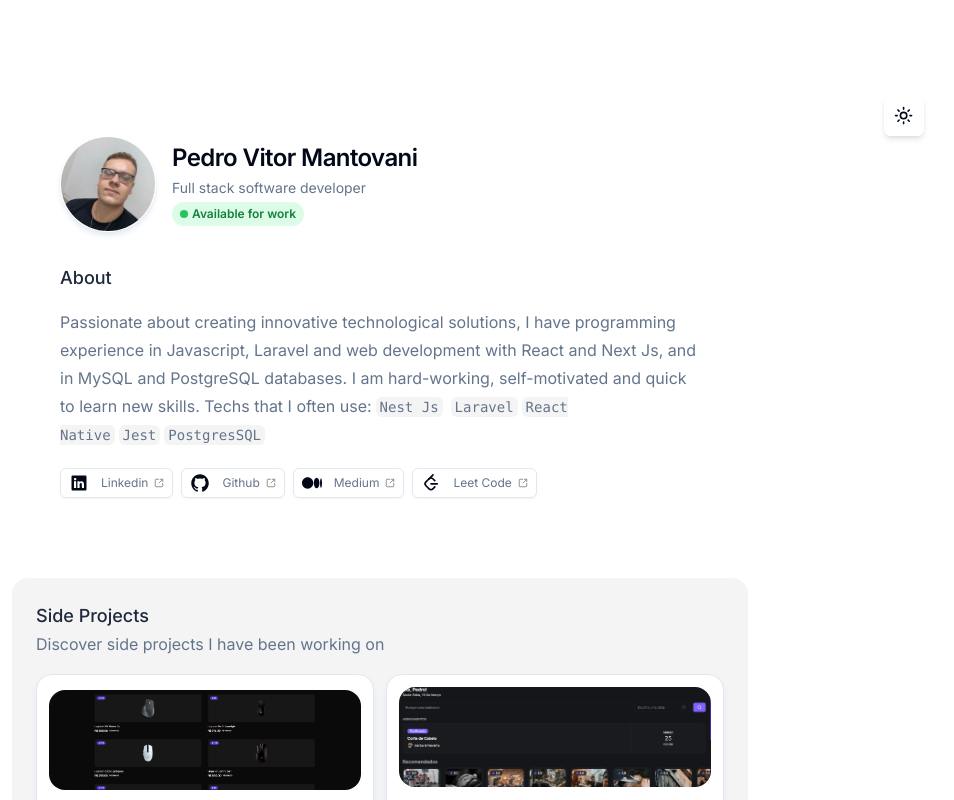
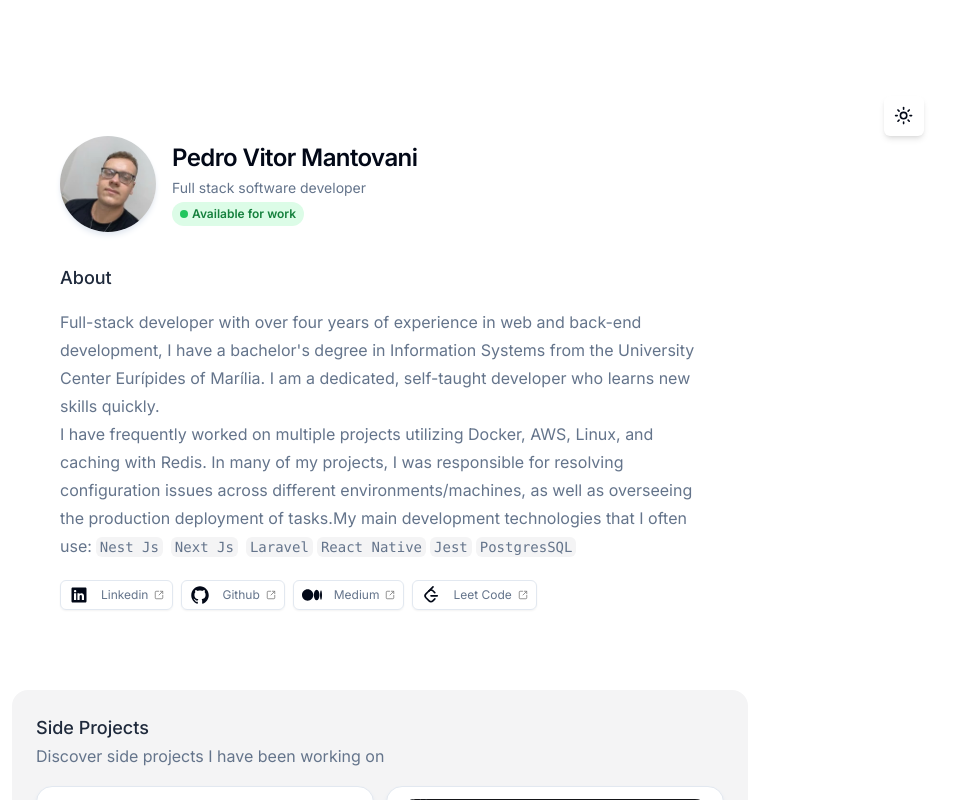
Before and after one commit to Pedrinvits/personal-portfolio, a Next.js app: page / in a window 1280 px wide. Shown: the top 800 px of the page, without its empty margins (260-1214 px from the left). Built offline with nearby package versions, Linux system fonts and the light colour scheme.

Commit message:
feat : change bio text

```diff
--- a/src/components/bio/index.tsx
+++ b/src/components/bio/index.tsx
@@ -11,7 +11,7 @@ const Bio = () => {
         <div className="max-w-2xl px-4">
             <header className="flex flex-col gap-8">
                 <div className="flex items-center gap-4">
-                    <div className="relative flex size-24 shrink-0 overflow-hidden rounded-full border border-white shadow-md shadow-slate-200 dark:border-card dark:shadow-none">
+                    <div className="relative flex size-24 shrink-0 overflow-hidden rounded-full border-none shadow-md shadow-slate-200 dark:border-card dark:shadow-none">
                         <Image src={Picture} width={0} height={0} alt="pedro photo" className="object-cover w-full h-full" />
                     </div>
                     <div className="flex flex-col gap-1">
@@ -28,8 +28,11 @@ const Bio = () => {
                     <div className="flex flex-col gap-4">
                         <h2 className="font-medium text-slate-800 dark:text-white text-lg">About</h2>
                         <p className="leading-7 text-slate-500 dark:text-gray-500">
-                            Passionate about creating innovative technological solutions, I have programming experience in Javascript, Laravel and web development with React and Next Js, and in MySQL and PostgreSQL databases. I am hard-working, self-motivated and quick to learn new skills. Techs that I often use:
+                            Full-stack developer with over four years of experience in web and back-end development, I have a bachelor's degree in Information Systems from the University Center Eurípides of Marília. I am a dedicated, self-taught developer who learns new skills quickly.
+                            <br/>
+                            I have frequently worked on multiple projects utilizing Docker, AWS, Linux, and caching with Redis. In many of my projects, I was responsible for resolving configuration issues across different environments/machines, as well as overseeing the production deployment of tasks.My main development technologies that I often use:
                             <code className="rounded-md bg-zinc-100 dark:bg-card px-1 py-0.5 text-sm mr-1 ml-1">Nest Js</code>
+                            <code className="rounded-md bg-zinc-100 dark:bg-card px-1 py-0.5 text-sm mr-1 ml-1">Next Js</code>
                             <code className="rounded-md bg-zinc-100 dark:bg-card px-1 py-0.5 text-sm ml-1">Laravel</code>
                             <code className="rounded-md bg-zinc-100 dark:bg-card px-1 py-0.5 text-sm ml-1">React Native</code>
                             <code className="rounded-md bg-zinc-100 dark:bg-card px-1 py-0.5 text-sm ml-1">Jest</code>
```
